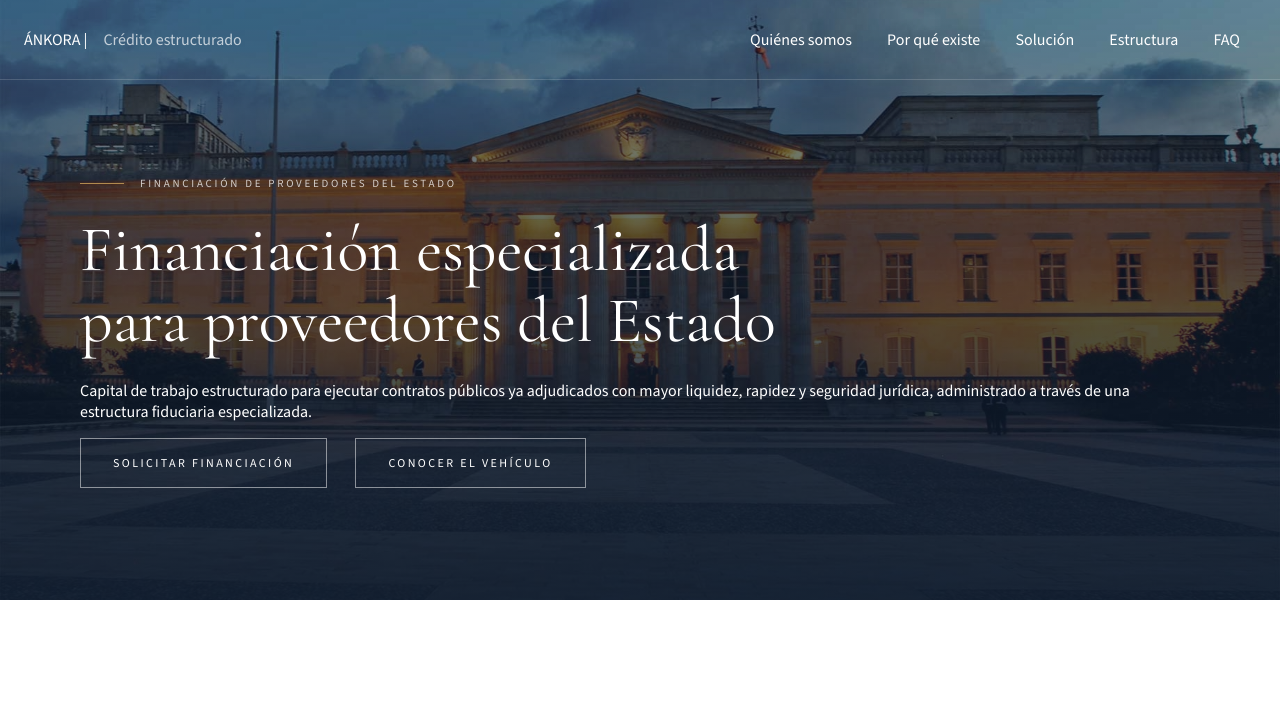
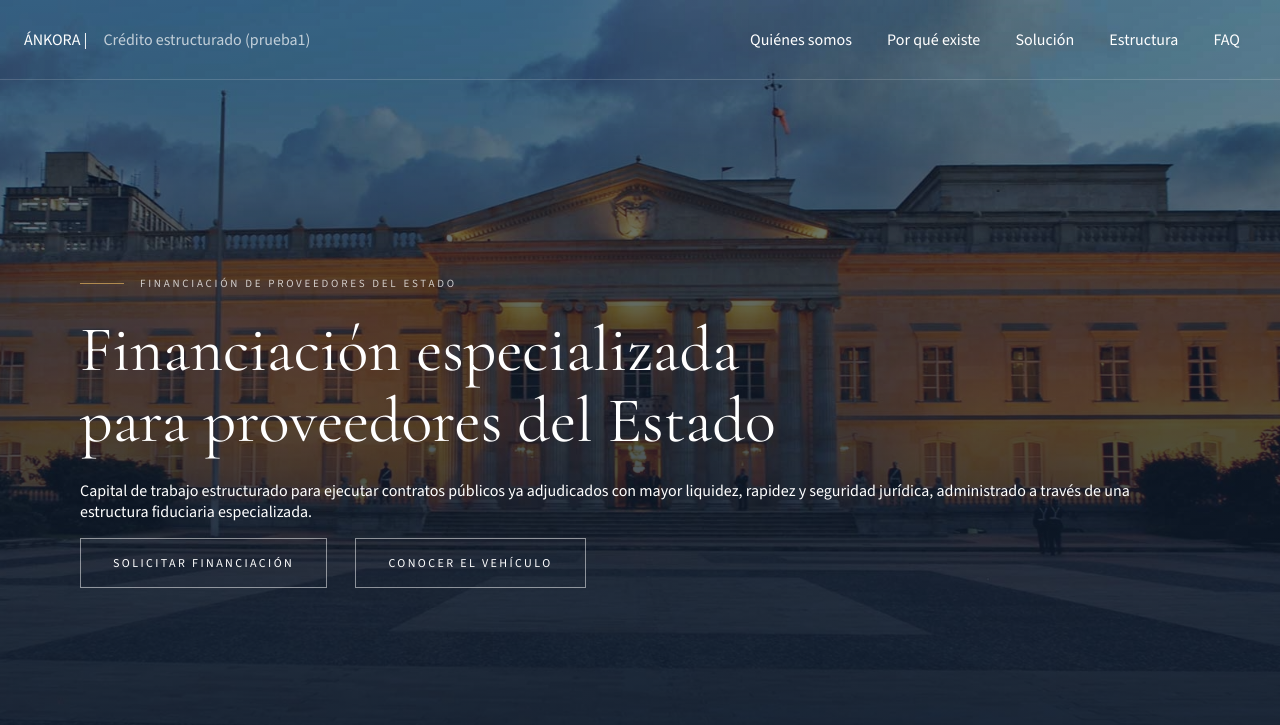
Before and after one commit to nrodriguez-alogo/ankora, a website: page index.html in a window 1280 px wide. Shown: the top 725 px of the page. Drawn offline with nearby package versions, Linux system fonts and the light colour scheme.

Commit message:
imagen principal arreglada

```diff
--- a/index.html
+++ b/index.html
@@ -19,7 +19,7 @@
                 <a class="brand" href="#top">
                     <span class="brand-name">ÁNKORA | </span>
                     <span class="brand-divider"></span>
-                    <span class="brand-sub">Crédito estructurado</span>
+                    <span class="brand-sub">Crédito estructurado (prueba1)</span>
                 </a>
                 <nav>
                     <a class="nav-link" href="#quienessomos">Quiénes somos</a>
--- a/style.css
+++ b/style.css
@@ -67,7 +67,7 @@ a {
   background:
     linear-gradient(rgba(15, 28, 46, 0.5), rgba(15, 28, 46, 0.9)),
     url('casa-narino.jpg') center / cover;
-      min-height: 75vh;
+      min-height: 100vh;
       display: flex;
       align-items: center;
       color: #fff;
```
